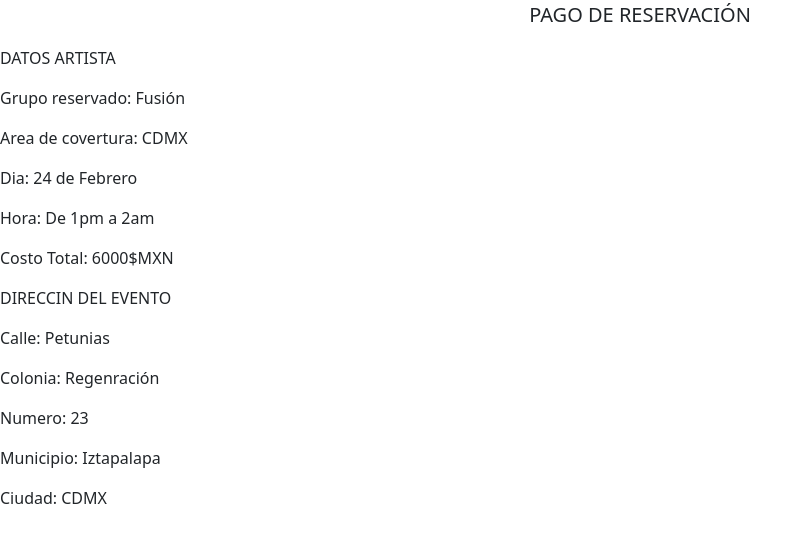
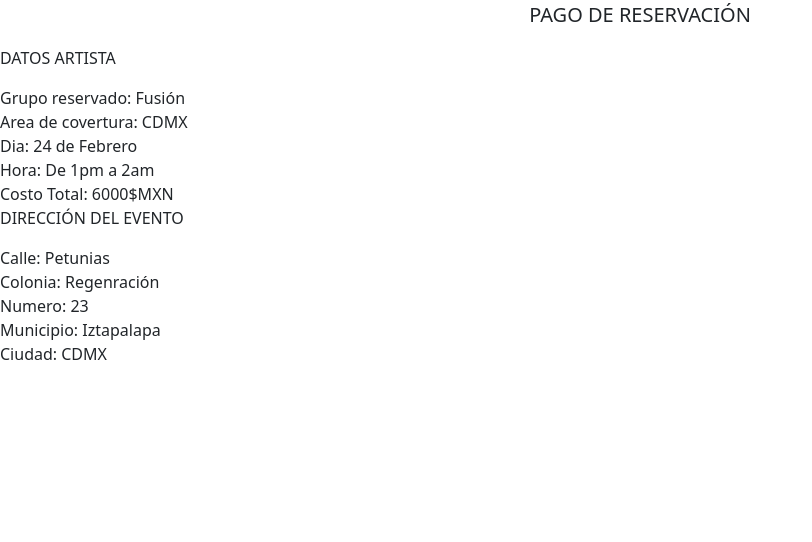
Before and after one commit to Kodemia-MusicApp/MusicApp-FrontEnd, a React (Create React App) app: page /crearcuenta/payment/execute-payment in a window 1280 px wide. Shown: the top 542 px of the page, without its empty margins (0-812 px from the left). Built offline with nearby package versions, Linux system fonts and the light colour scheme.

Commit message:
1 file modified

```diff
--- a/src/Pages/Payment/Payment.jsx
+++ b/src/Pages/Payment/Payment.jsx
@@ -12,20 +12,20 @@ export const Payment = () => {
                         <p className="Login-Title">PAGO DE RESERVACIÓN</p>
                         <div className="artistReservedData">
                             <p>DATOS ARTISTA</p>
-                            <p>Grupo reservado: Fusión</p>
-                            <p>Area de covertura: CDMX</p>
-                            <p>Dia: 24 de Febrero </p>
-                            <p>Hora: De 1pm a 2am</p>
-                            <p>Costo Total: 6000$MXN</p>
+                            <p className="datatext">Grupo reservado: Fusión</p>
+                            <p className="datatext">Area de covertura: CDMX</p>
+                            <p className="datatext">Dia: 24 de Febrero </p>
+                            <p className="datatext">Hora: De 1pm a 2am</p>
+                            <p className="datatext">Costo Total: 6000$MXN</p>
                         </div>
 
                         <div>
-                            <p>DIRECCIN DEL EVENTO</p>
-                            <p>Calle: Petunias</p>
-                            <p>Colonia: Regenración</p>
-                            <p>Numero: 23</p>
-                            <p>Municipio: Iztapalapa</p>
-                            <p>Ciudad: CDMX</p>
+                            <p>DIRECCIÓN DEL EVENTO</p>
+                            <p className="datatext">Calle: Petunias</p>
+                            <p className="datatext">Colonia: Regenración</p>
+                            <p className="datatext">Numero: 23</p>
+                            <p className="datatext">Municipio: Iztapalapa</p>
+                            <p className="datatext">Ciudad: CDMX</p>
                         </div>
                     </div>
                 </div>
```
